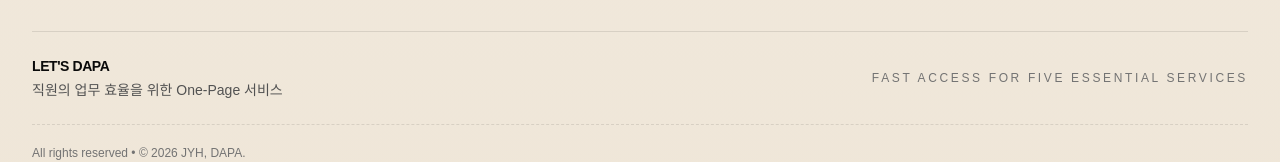
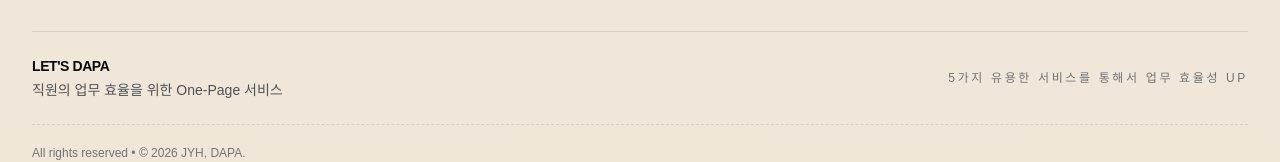
Before and after one commit to ai-studying-man/dapa, a Next.js app: page / in a window 1280 px wide. Shown: the part 2411-2573 px from the top of the page. Built offline with nearby package versions, Linux system fonts and the light colour scheme; a web font is replaced by a local one.

Commit message:
Update landing page copy

```diff
--- a/src/app/page.tsx
+++ b/src/app/page.tsx
@@ -370,7 +370,7 @@ export default function Home() {
               </p>
             </div>
             <p className="text-xs tracking-[0.22em] text-neutral-500 uppercase">
-              Fast access for five essential services
+              5가지 유용한 서비스를 통해서 업무 효율성 UP
             </p>
           </div>
           <p className="mt-6 border-t border-dashed border-black/10 pt-4 text-xs leading-6 text-neutral-500">
```
